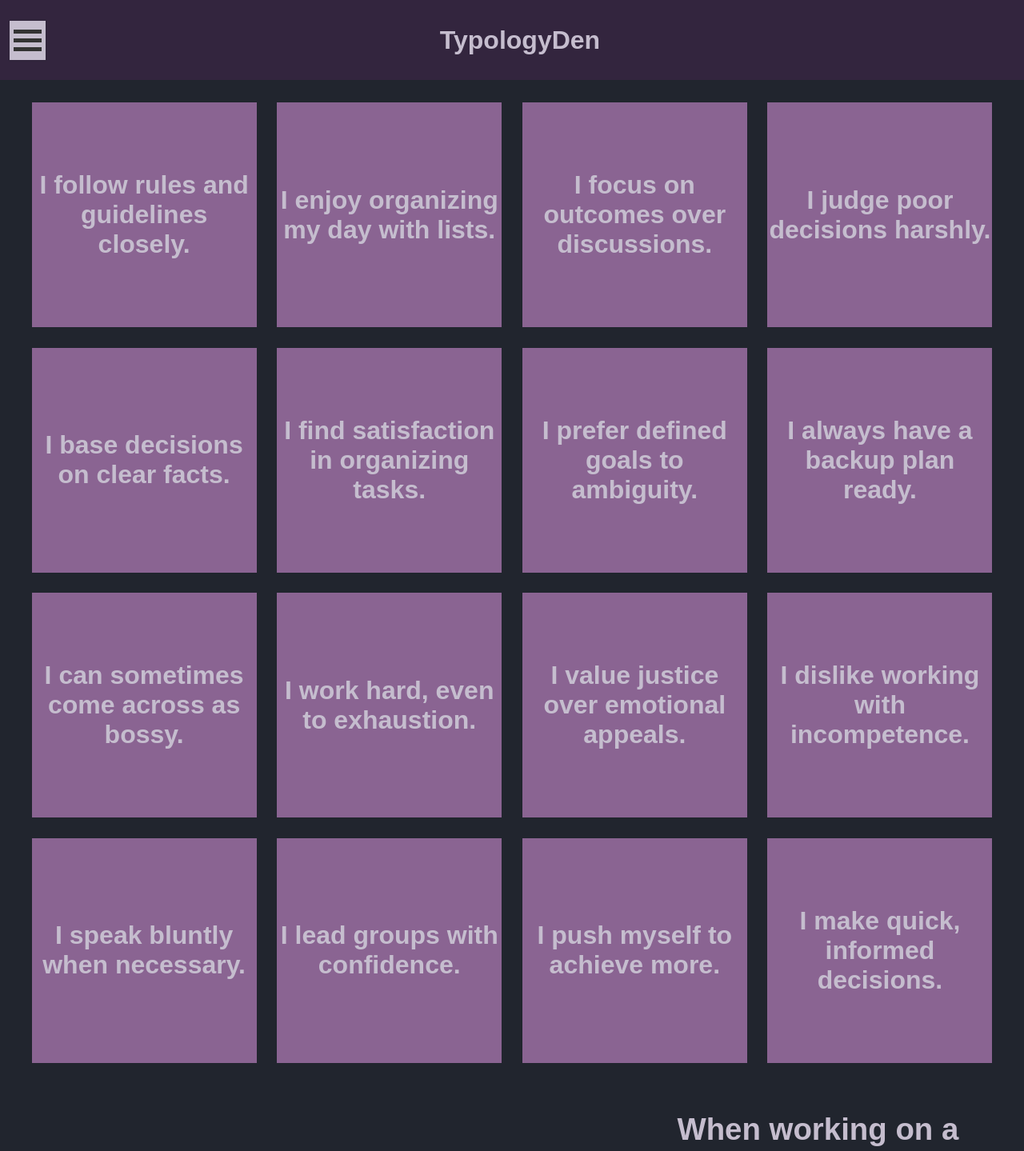
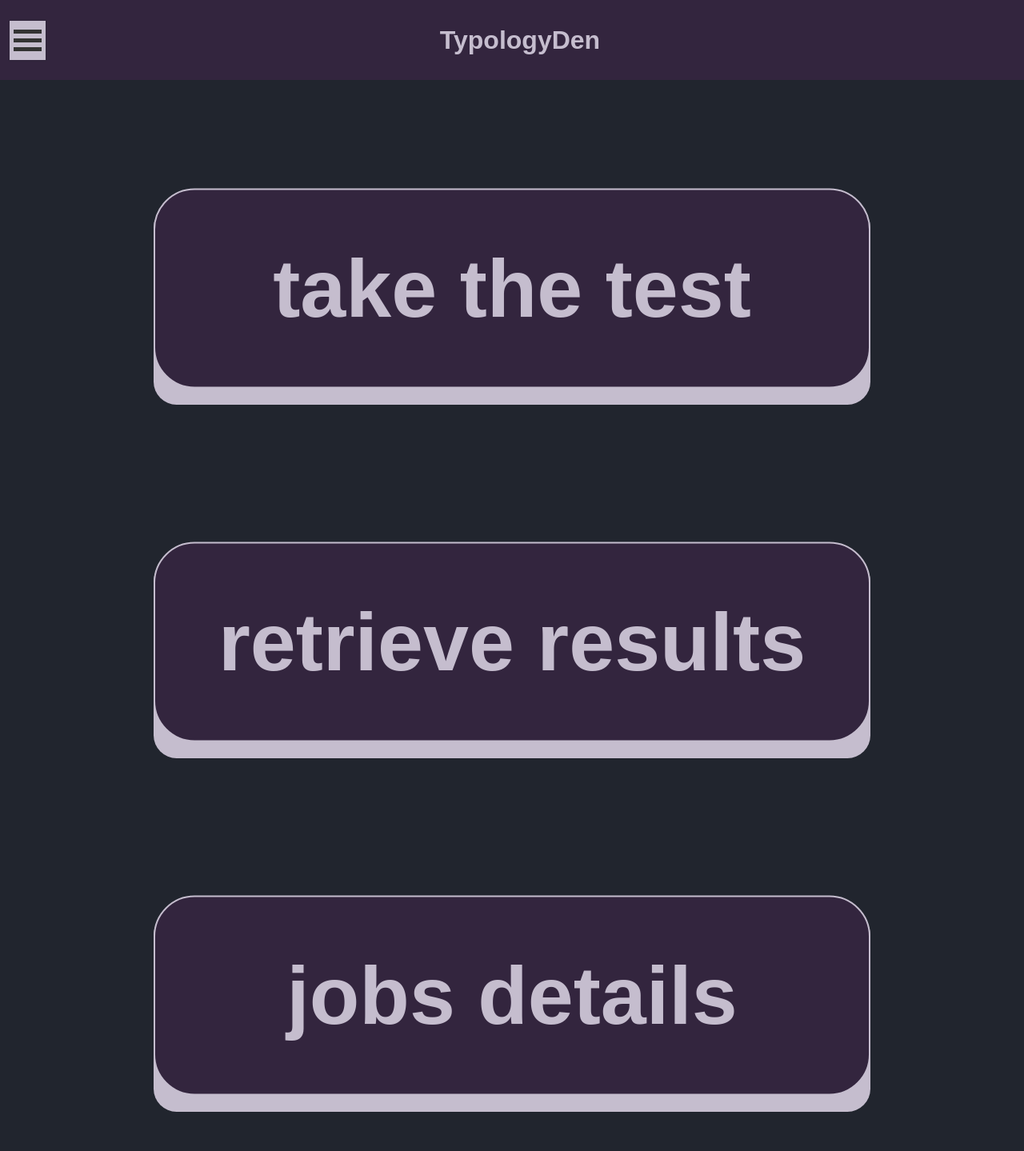
Before and after one commit to OmarDardery/CareerCatalyst, a React (Create React App) app: page / in a window 1280 px wide. Shown: the top 1439 px of the page at 80% size. Built offline with nearby package versions, Linux system fonts and the light colour scheme.

Commit message:
added choices for future components other than the test, like retrieving the results and going to the job descriptions

```diff
--- a/src/App.js
+++ b/src/App.js
@@ -1,10 +1,10 @@
 import React, { useState } from 'react';
 import MbtiPages from './components/MBTI components/mbtiPages';
 import Header from './components/header';
-
+import Choice from './components/choice';
 function App() {
   let [language, setLanguage] = useState("english");
-
+  let [choice, setChoice] = useState(0);
   function ChangeLanguage(){
     setLanguage(prev => prev === "english"? "arabic" : "english");
   }
@@ -14,8 +14,10 @@ function App() {
       <div style={{height: "15vh"}}>
 
       </div>
-
-      <MbtiPages language ={language} />
+      <Choice choice={choice} setChoice={setChoice} />
+      {choice == 1? <MbtiPages language ={language} /> : <div></div>}
+      {choice == 2? <div>no results for u nigga :3</div> : <div></div>}
+      {choice == 3? <div>blud thinks he finna find jobs😹</div> : <div></div>}
       <div style={{height: "15vh"}}>
 
       </div>
--- /dev/null
+++ b/src/components/choice.js
@@ -0,0 +1,20 @@
+import React from "react";
+
+function Choice(props){
+    return (
+        <div style={props.choice !== 0 ?{ display: "none"} : { display: "flex", flexDirection: "column", width: "100%", justifyContent: "space-around", alignItems: "center", gap: "15vw", paddingTop: "10vw"}}>
+            <button onClick={() => props.setChoice(1)} style={{width: "70vw"}}>
+                <span className="button_top" style={{fontSize: "8vw", padding: "5vw", borderRadius: "4vw"}}>take the test</span>
+            </button>
+            <button onClick={() => props.setChoice(2)} style={{width: "70vw"}}>
+                <span className="button_top" style={{fontSize: "8vw", padding: "5vw", borderRadius: "4vw"}}>retrieve results</span>
+            </button>
+            <button onClick={() => props.setChoice(3)} style={{width: "70vw"}}>
+                <span className="button_top" style={{fontSize: "8vw", padding: "5vw", borderRadius: "4vw"}}>jobs details</span>
+            </button>
+        </div>
+
+    )
+}
+
+export default Choice;
--- a/src/styles.css
+++ b/src/styles.css
@@ -14,7 +14,7 @@ button {
     border-radius: var(--button_radius);
     background: var(--button_outline_color);
     width: fit-content;
-    padding: 1px;
+    padding: 0px;
   }
 
   .button_top {
```
